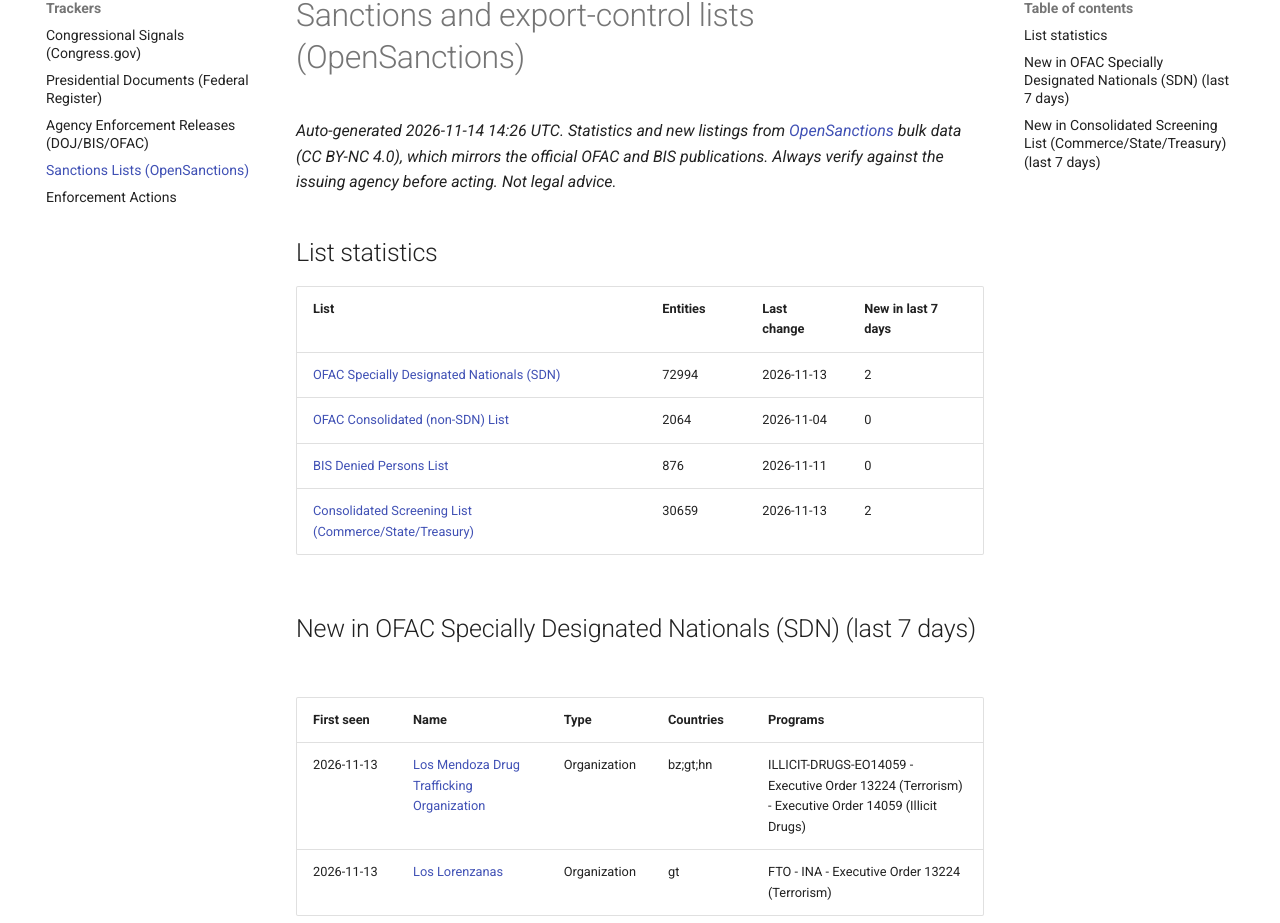
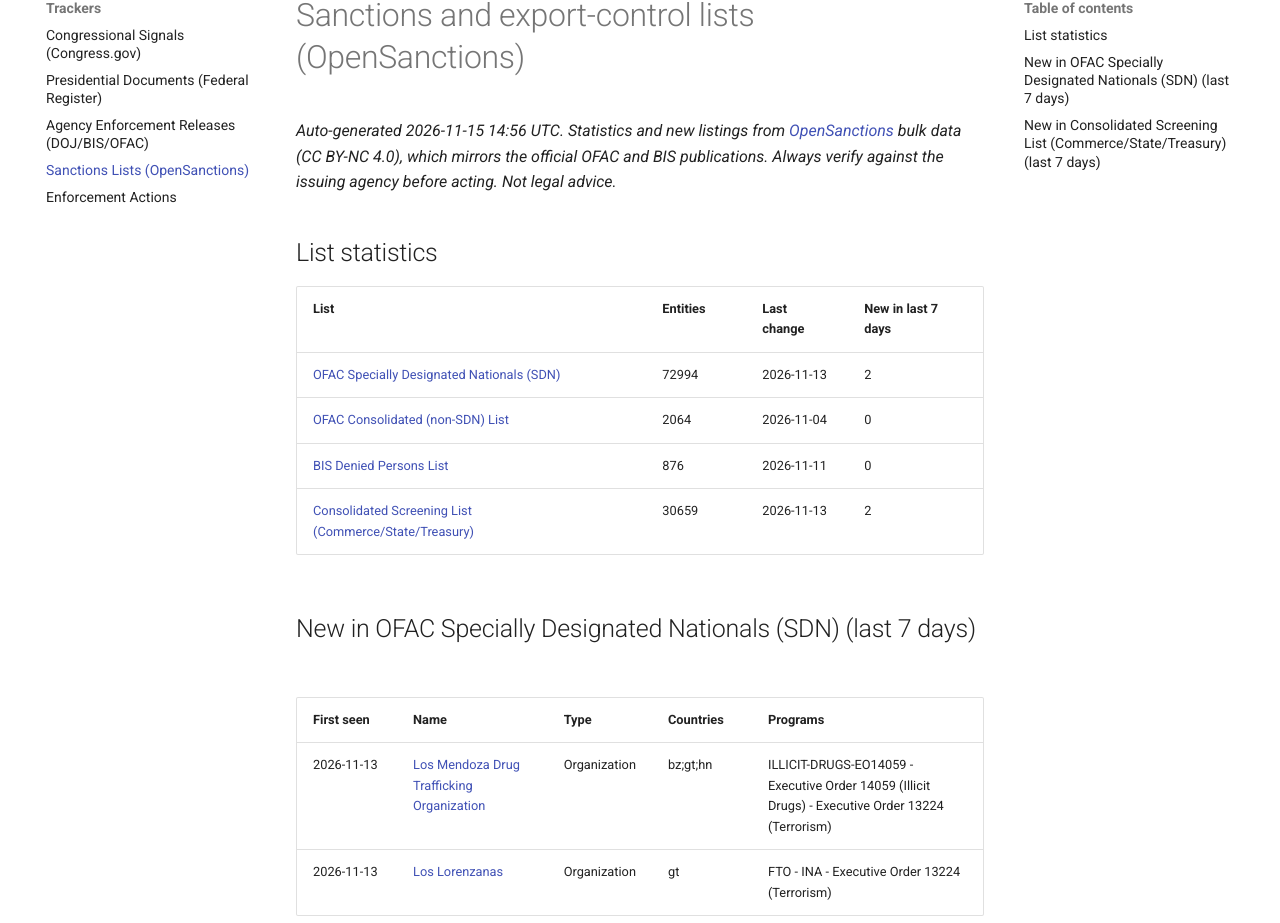
Before and after one commit to felipelago17/Congressional-Influence-Sanctions-Export-Controls, an MkDocs documentation site: the page built from docs/trackers/sanctions-data.md, in a window 1280 px wide and 1400 px high. Shown: the part 151-1074 px from the top of the window. Built offline with MkDocs 1.6.1 and Material for MkDocs 9.7.7, drawn with Linux system fonts in a browser that asks for light colours; comment, search, counter and statistics services are not loaded.

Commit message:
data: sanctions lists 2026-11-15

```diff
--- a/docs/trackers/sanctions-data.md
+++ b/docs/trackers/sanctions-data.md
@@ -1,6 +1,6 @@
 # Sanctions and export-control lists (OpenSanctions)
 
-*Auto-generated 2026-11-14 14:26 UTC. Statistics and new listings from [OpenSanctions](https://www.opensanctions.org/) bulk data (CC BY-NC 4.0), which mirrors the official OFAC and BIS publications. Always verify against the issuing agency before acting. Not legal advice.*
+*Auto-generated 2026-11-15 14:56 UTC. Statistics and new listings from [OpenSanctions](https://www.opensanctions.org/) bulk data (CC BY-NC 4.0), which mirrors the official OFAC and BIS publications. Always verify against the issuing agency before acting. Not legal advice.*
 
 ## List statistics
 
@@ -15,7 +15,7 @@
 
 | First seen | Name | Type | Countries | Programs |
 |---|---|---|---|---|
-| 2026-11-13 | [Los Mendoza Drug Trafficking Organization](https://www.opensanctions.org/entities/ofac-59031/) | Organization | bz;gt;hn | ILLICIT-DRUGS-EO14059 - Executive Order 13224 (Terrorism) - Executive Order 14059 (Illicit Drugs) |
+| 2026-11-13 | [Los Mendoza Drug Trafficking Organization](https://www.opensanctions.org/entities/ofac-59031/) | Organization | bz;gt;hn | ILLICIT-DRUGS-EO14059 - Executive Order 14059 (Illicit Drugs) - Executive Order 13224 (Terrorism) |
 | 2026-11-13 | [Los Lorenzanas](https://www.opensanctions.org/entities/ofac-59070/) | Organization | gt | FTO - INA - Executive Order 13224 (Terrorism) |
 
 ## New in Consolidated Screening List (Commerce/State/Treasury) (last 7 days)
```
Also changed, not shown: 1 other file.
